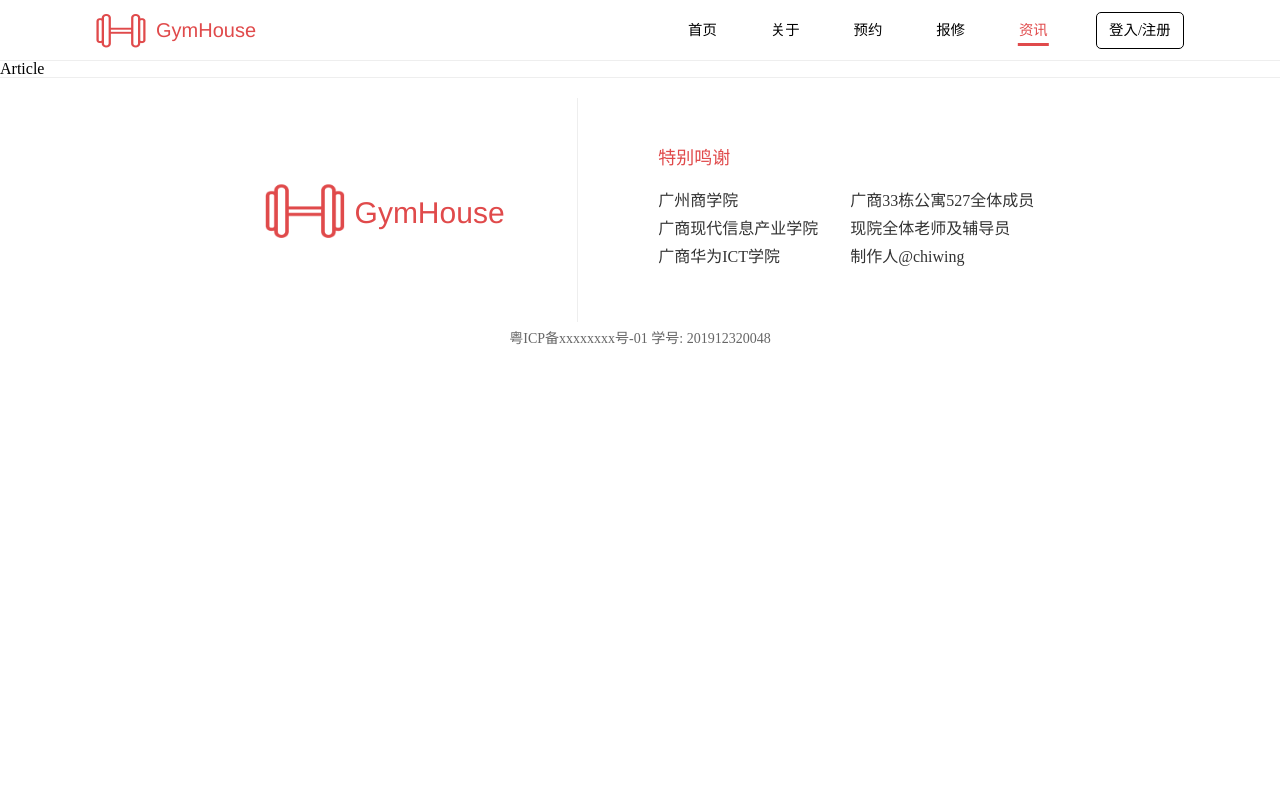
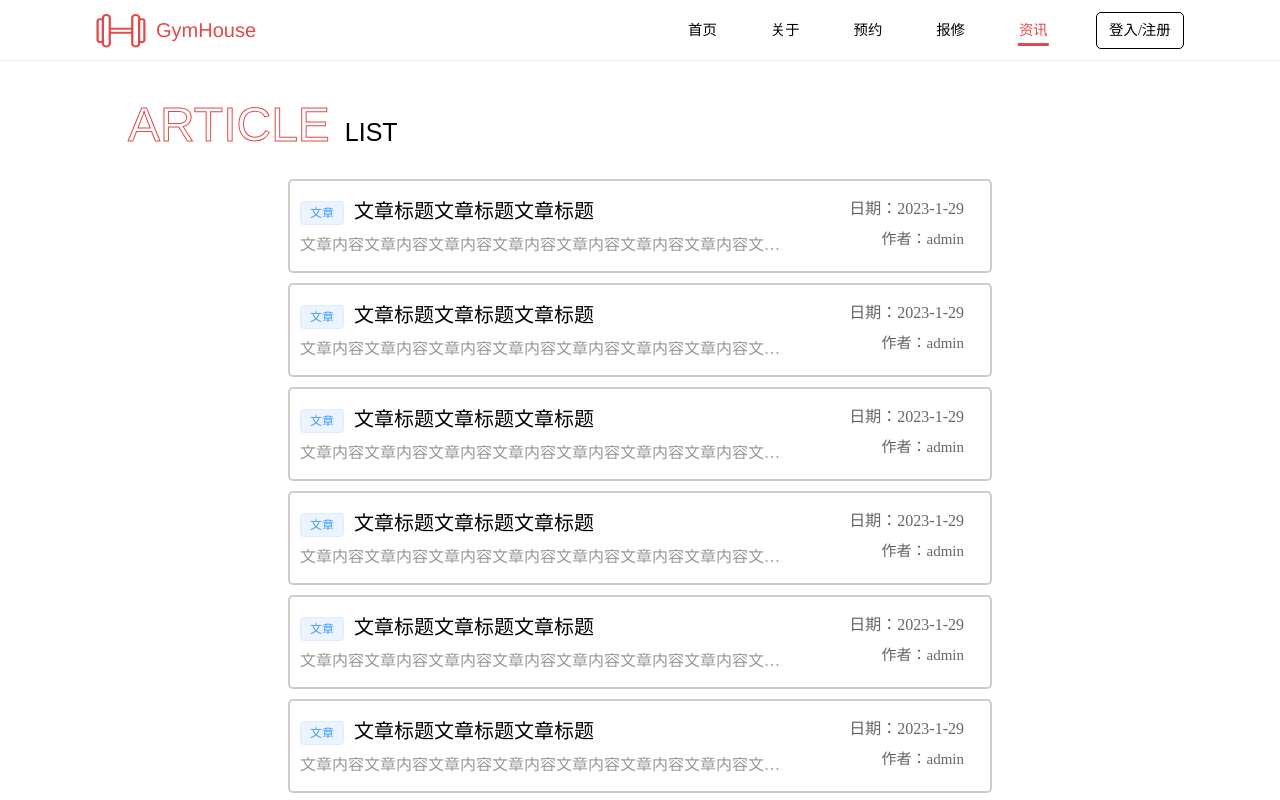
Before and after one commit to isChiwing/GymHouse, a Vue app in the folder GymHouse-FrontEnd/: page /article in a window 1280 px wide. Shown: the top 800 px of the page. Built offline with nearby package versions, Linux system fonts and the light colour scheme.

Commit message:
update: 新增文章页界面

```diff
--- a/GymHouse-FrontEnd/src/views/Article/index.vue
+++ b/GymHouse-FrontEnd/src/views/Article/index.vue
@@ -1,3 +1,120 @@
+<script lang="ts" setup>
+import { ElPagination, ElTag } from "element-plus";
+</script>
+
 <template>
-    Article
+  <div class="article">
+    <div class="title"><span>ARTICLE</span> LIST</div>
+
+    <div class="box">
+      <!-- 内容 -->
+      <div class="content" v-for="item in 10">
+        <div class="basic-msg">
+          <div class="tag-title">
+            <div class="tag-part">
+              <el-tag class="tag">文章</el-tag>
+            </div>
+            <div class="article-title">文章标题文章标题文章标题</div>
+          </div>
+
+          <div class="abstract">
+            文章内容文章内容文章内容文章内容文章内容文章内容文章内容文章内容文章内容
+          </div>
+        </div>
+
+        <div class="date-author">
+          <div class="date">日期：2023-1-29</div>
+          <div class="author">作者：admin</div>
+        </div>
+      </div>
+
+      <!-- 分页 -->
+      <div class="page">
+        <el-pagination layout="prev, pager, next" :total="50" />
+      </div>
+    </div>
+  </div>
 </template>
+
+<style lang="scss" scoped>
+.article {
+  min-height: calc(100vh - 61px);
+  width: 100%;
+}
+
+.title {
+  padding-top: 5vh;
+  margin-left: 10%;
+  font-size: 25px;
+  font-family: Arial, Helvetica, sans-serif;
+
+  span {
+    color: transparent;
+    font-size: 48px;
+    -webkit-text-stroke: 1px var(--theme-color);
+    padding-right: 8px;
+  }
+}
+
+.box {
+  width: 55%;
+  margin: 0 auto;
+  margin-top: 30px;
+
+  .content {
+    border: 2px solid #ccc;
+    height: 90px;
+    border-radius: 5px;
+    margin-top: 10px;
+    display: flex;
+
+    .basic-msg {
+      margin-top: 10px;
+      padding: 10px;
+      width: 70%;
+      .tag-title {
+        display: flex;
+        .tag-part {
+          .tag {
+            color: #409eff;
+          }
+        }
+        .article-title {
+          margin-left: 10px;
+          font-size: 20px;
+        }
+      }
+      .abstract {
+        margin-top: 12px;
+        white-space: nowrap; // 强制一行显示
+        overflow: hidden; // 超出隐藏
+        text-overflow: ellipsis;
+        color: #999;
+      }
+    }
+
+    .date-author {
+      margin-top: 10px;
+      padding: 10px;
+      text-align: end;
+      width: 22%;
+      color: #666;
+      font-size: 16px;
+      .date {
+        font-size: 16px;
+      }
+      .author {
+        margin-top: 15px;
+        font-size: 15px;
+      }
+    }
+  }
+
+  .page {
+    margin-top: 30px;
+    margin-bottom: 50px;
+    position: relative;
+    left: 32%;
+  }
+}
+</style>
```
